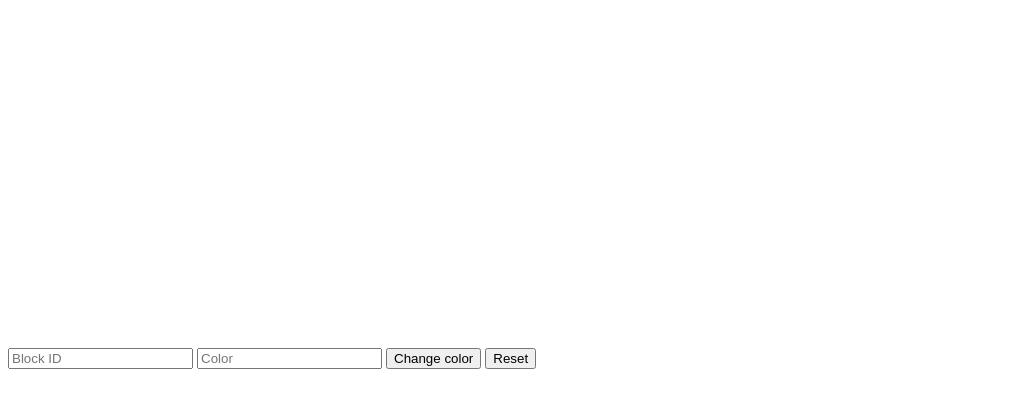
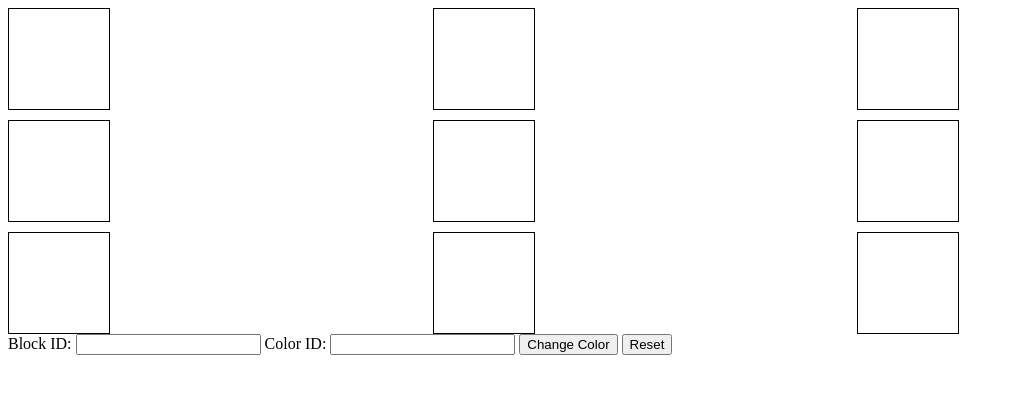
Before and after one commit to acciojob/Replit-Asian-Paints-Shivam1456, a website: page main.html in a window 1280 px wide. Both pictures are taken after a click on the button "Reset". Shown: the whole page, without its empty margins (0-1014 px from the left). Drawn offline with Linux system fonts and the light colour scheme.

Commit message:
created a submission

```diff
--- a/main.html
+++ b/main.html
@@ -18,10 +18,15 @@
   <div id="8" class="grid-item"></div>
   <div id="9" class="grid-item"></div>
 </div>
-<input type="text" id="block_id" placeholder="Block ID">
-<input type="text" id="colour_id" placeholder="Color">
-<button id="change_button">Change color</button>
-<button id="reset_button">Reset</button>
+
+<label for="block_id">Block ID:</label>
+<input type="text" id="block_id">
+
+<label for="color_id">Color ID:</label>
+<input type="text" id="color_id">
+
+<button id="change_button">Change Color</button>
+<button id="reset">Reset</button>
 
 
 
--- a/script.js
+++ b/script.js
@@ -1,29 +1,19 @@
 // your JS code here. If required.
-const gridItems = document.querySelectorAll('.grid-item');
+const gridCells = document.querySelectorAll('.grid-item');
 const blockIdInput = document.getElementById('block_id');
-const colorInput = document.getElementById('colour_id');
+const colorIdInput = document.getElementById('color_id');
 const changeButton = document.getElementById('change_button');
-const resetButton = document.getElementById('reset_button');
-// Function to change the background color of a grid item
-function changeColor(blockId, color) {
-  // Reset all grid items to transparent background color
-  gridItems.forEach(item => item.style.backgroundColor = 'transparent');
-  // Set the background color of the specified grid item to the specified color
-  const block = document.getElementById(blockId);
-  if (block) {
-    block.style.backgroundColor = color;
-  }
-}
+const resetButton = document.getElementById('reset');
 
-// Click event listener for the "Change color" button
 changeButton.addEventListener('click', () => {
   const blockId = blockIdInput.value;
-  const color = colorInput.value;
-  changeColor(blockId, color);
+  const colorId = colorIdInput.value;
+  const selectedCell = document.getElementById(blockId);
+  selectedCell.style.backgroundColor = colorId;
 });
 
-// Click event listener for the "Reset" button
 resetButton.addEventListener('click', () => {
-  // Reset all grid items to transparent background color
-  gridItems.forEach(item => item.style.backgroundColor = 'transparent');
+  gridCells.forEach(cell => {
+    cell.style.backgroundColor = 'transparent';
+  });
 });
--- a/styles.css
+++ b/styles.css
@@ -4,10 +4,11 @@
   display: grid;
   grid-template-columns: repeat(3, 1fr);
   grid-gap: 10px;
-  margin-bottom: 20px;
 }
 
 .grid-item {
+  background-color: transparent;
+  width: 100px;
   height: 100px;
-  background-color: transparent;
+  border: 1px solid black;
 }
```
